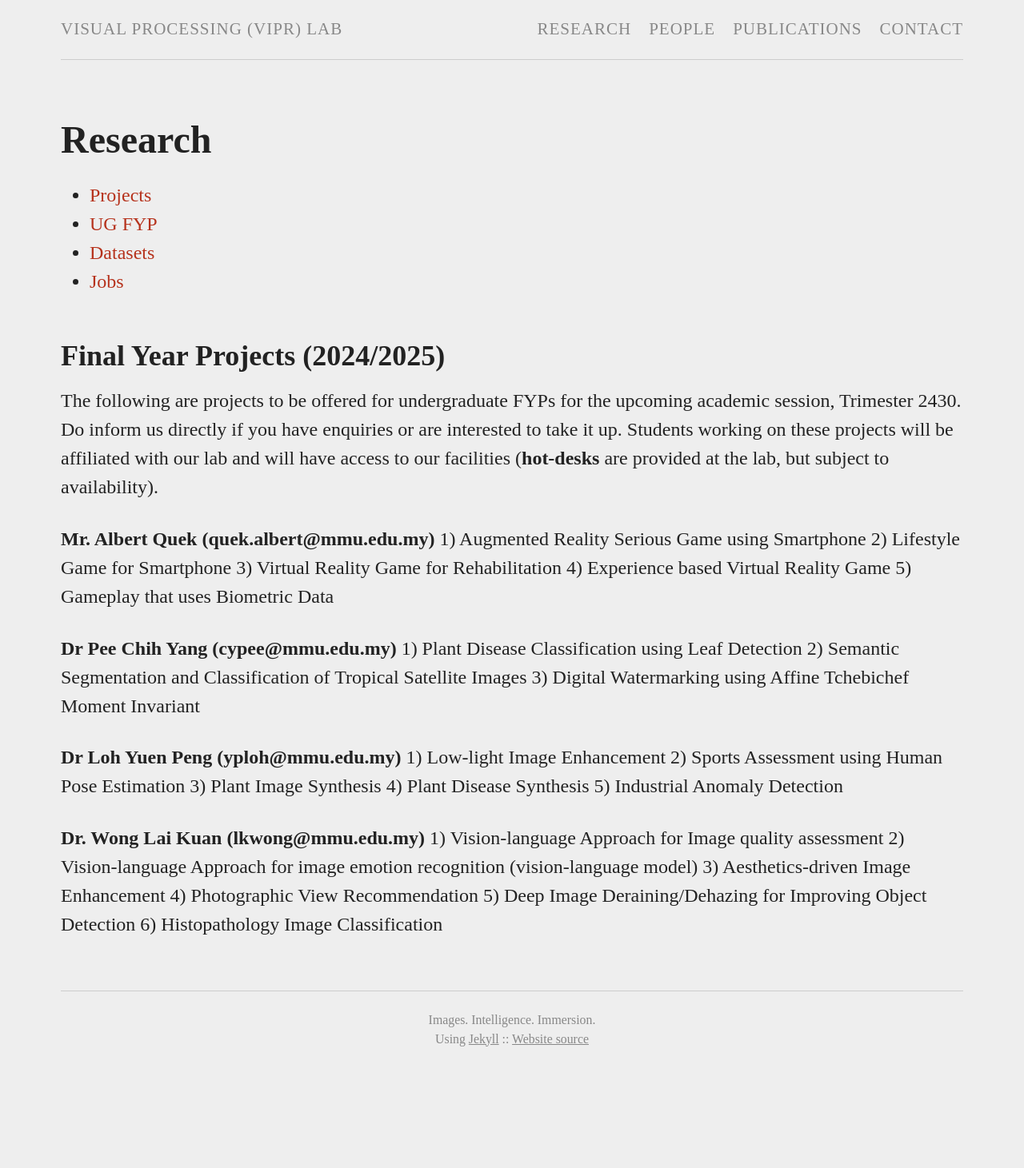
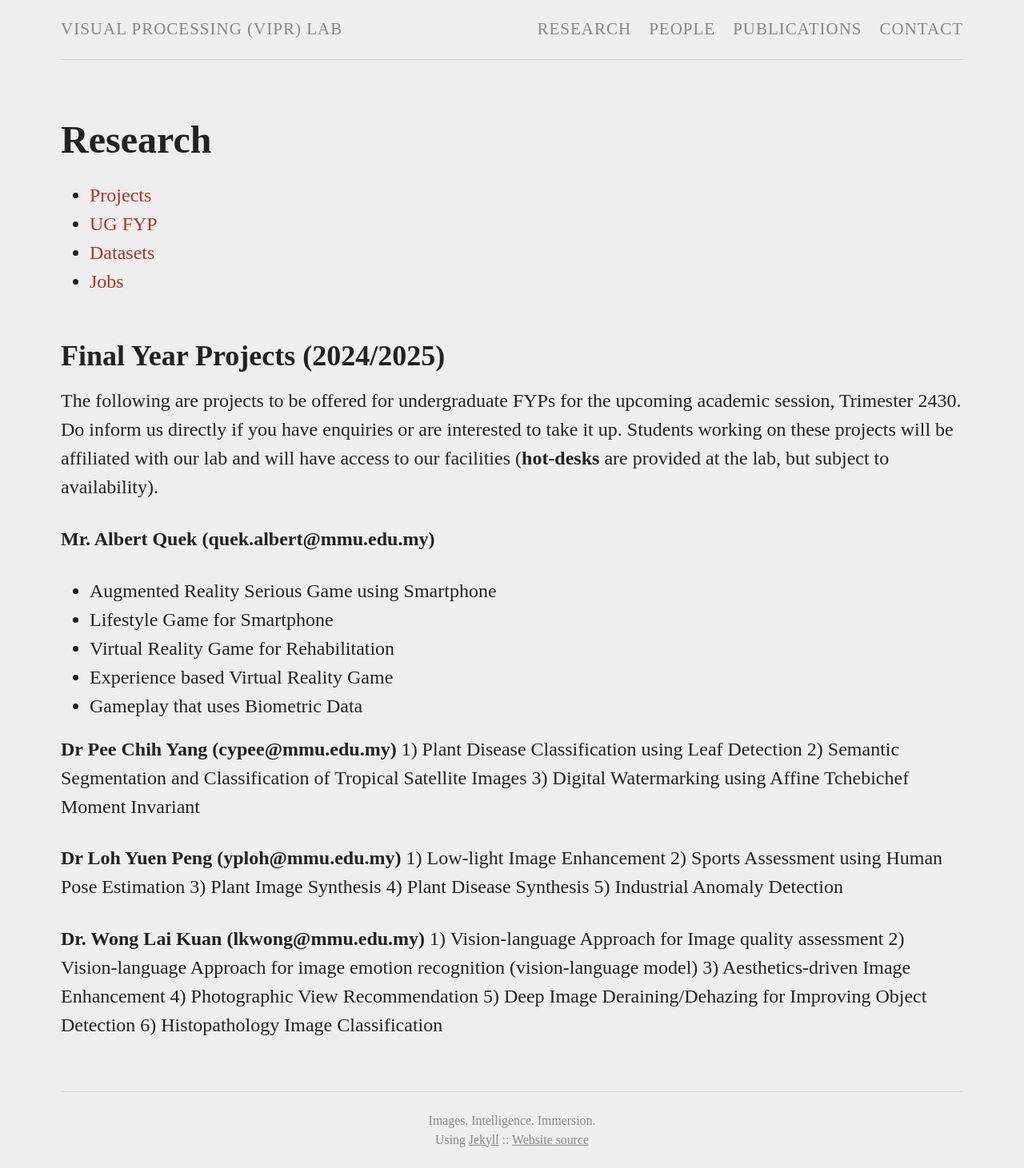
Before and after one commit to viprlab/viprlab.github.io, a Jekyll site: the page built from fyp.md, in a window 1280 px wide. Shown: the whole page at 80% size. Built offline with Jekyll 4.4.1, drawn with Linux system fonts in a browser that asks for light colours; before the commit the page ends 1335 px from its top, so only the background shows below that.

Commit message:
Update fyp.md

```diff
--- a/fyp.md
+++ b/fyp.md
@@ -10,11 +10,11 @@ permalink: /research/fyp/
 The following are projects to be offered for undergraduate FYPs for the upcoming academic session, Trimester 2430. Do inform us directly if you have enquiries or are interested to take it up. Students working on these projects will be affiliated with our lab and will have access to our facilities (**hot-desks** are provided at the lab, but subject to availability).
 
 **Mr. Albert Quek (quek.albert@mmu.edu.my)**
-1) Augmented Reality Serious Game using Smartphone
-2) Lifestyle Game for Smartphone
-3) Virtual Reality Game for Rehabilitation
-4) Experience based Virtual Reality Game
-5) Gameplay that uses Biometric Data
+* Augmented Reality Serious Game using Smartphone
+* Lifestyle Game for Smartphone
+* Virtual Reality Game for Rehabilitation
+* Experience based Virtual Reality Game
+* Gameplay that uses Biometric Data
 
 **Dr Pee Chih Yang (cypee@mmu.edu.my)**
 1) Plant Disease Classification using Leaf Detection
```
